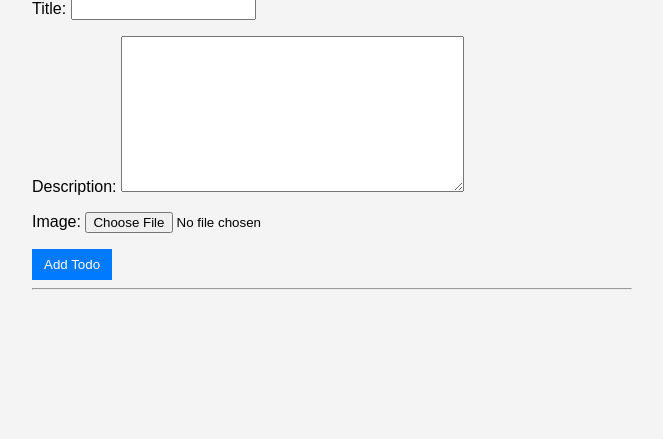
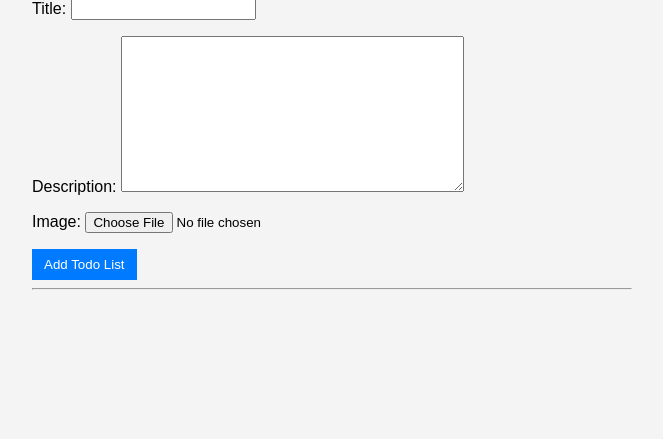
Before and after one commit to yuvrajmishra03/todo-list, a Django app: page / in a window 1280 px wide. Shown: the part 109-548 px from the top of the page, without its empty margins (308-971 px from the left). Run offline with Django 4.2, Linux system fonts and the light colour scheme; data that the repository does not hold is empty.

Commit message:
second commit

```diff
--- a/todo/templates/todo/todo_list.html
+++ b/todo/templates/todo/todo_list.html
@@ -6,7 +6,7 @@
 <form method="POST" enctype="multipart/form-data">
     {% csrf_token %}
     {{ form.as_p }}
-    <button type="submit">Add Todo</button>
+    <button type="submit">Add Todo List</button>
 </form>
 
 <hr>
```
